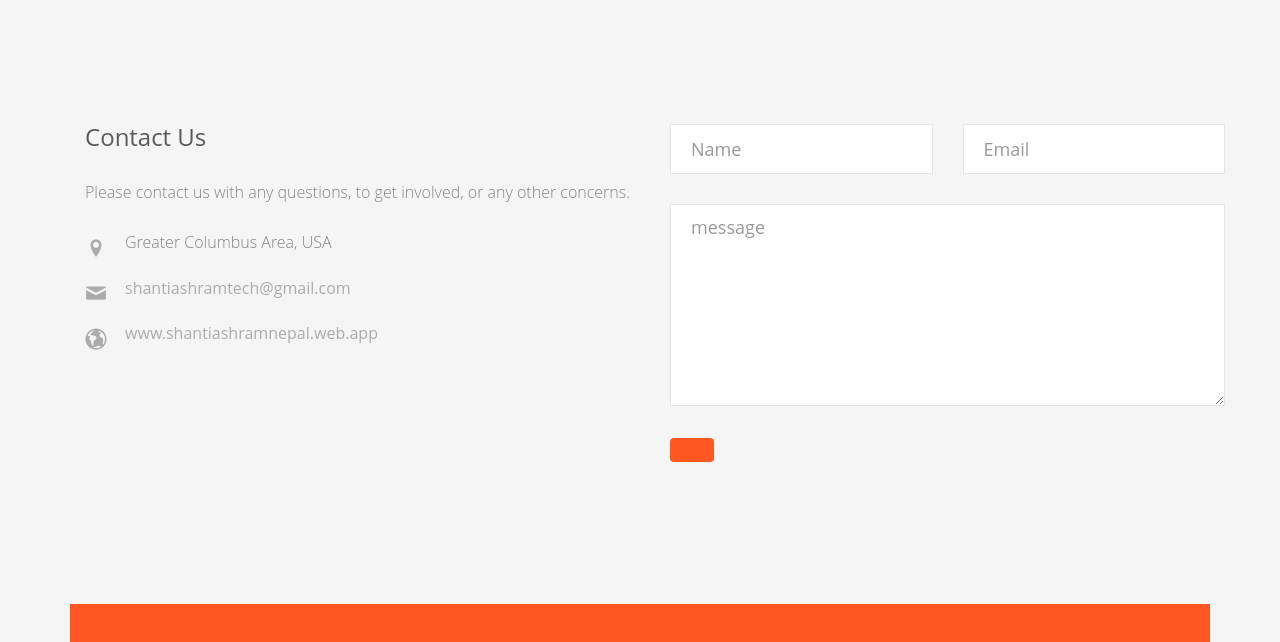
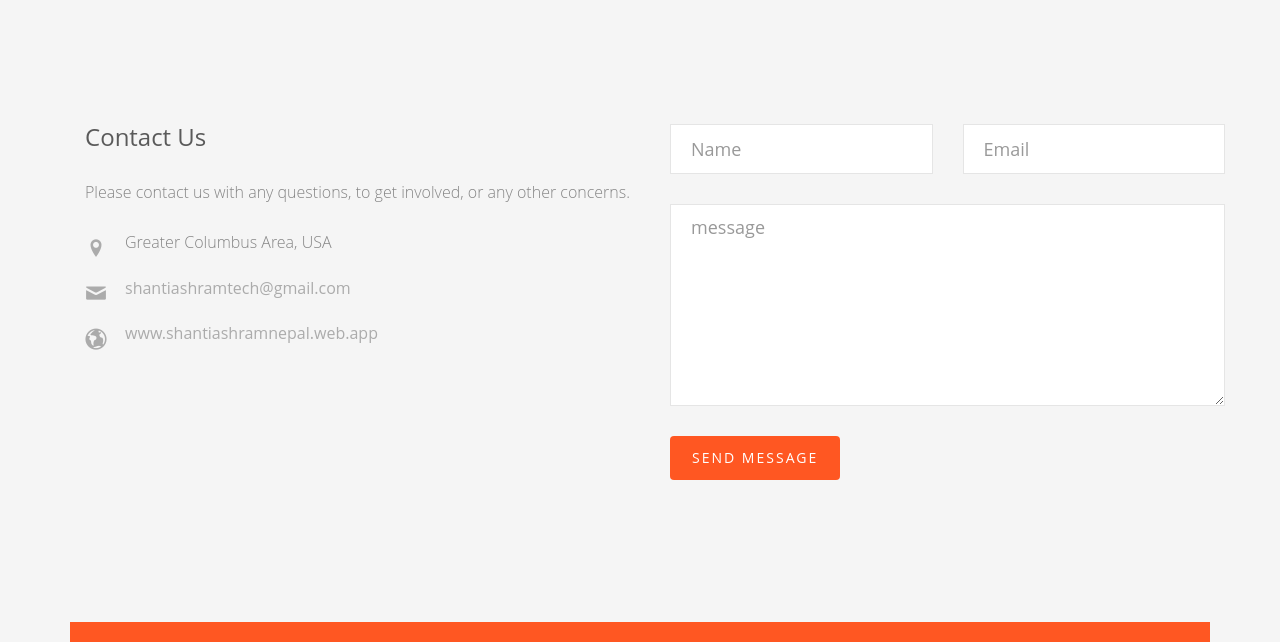
Before and after one commit to ShantiAshram/ShantiAshram, a website: page public/about.html in a window 1280 px wide. Shown: the part 2300-2942 px from the top of the page. Drawn offline with Linux system fonts and the light colour scheme; files whose address does not match are found by name.

Commit message:
JS implementated, need to test on prod

```diff
--- a/public/about.html
+++ b/public/about.html
@@ -208,7 +208,7 @@
 											</div>
 											<div class="col-md-12">
 												<div class="form-group">
-													<button id ='contact-form-submit-btn' type="submit" value="Send Message" class="btn btn-primary">
+													<input id ='contact-form-submit-btn' type="submit" value="Send Message" class="btn btn-primary">
 												</div>
 											</div>
 										</div>
--- a/public/js/main.js
+++ b/public/js/main.js
@@ -187,23 +187,27 @@ document.addEventListener("DOMContentLoaded", function() {
 
 // Handle Contact - US form submission
 
-var submission = function(){
+$(
+	function(){
 	const GoogleAppScriptURL = "https://script.google.com/a/gmail.com/macros/s/AKfycbxIAGt2Goy3HNF8dZODcLfPfPNYlFspju93CIOZgk_RQ24pqZwz_WjyeQ8InmbVev2ZaQ/exec";
 	const form  = document.forms["contact-us-form"];
 	const message = document.getElementById("contact-form-submit-btn")
 
 	form.addEventListener('submit',e =>{
 		e.preventDefault()
+
 		alert('Thank you for your message, our deligent team will get righ to it!');
 		fetch(GoogleAppScriptURL, {method:"POST", body: new FormData(form)})
 		.then(Response => {
+			console.log(Response)
 			message.innerHTML = "Submitted"
 			setTimeout(function(){
 				message.innerHTML = "Submit Another"
 			},500)
 		})
 
-
 	})
 
 }
+
+)
```
